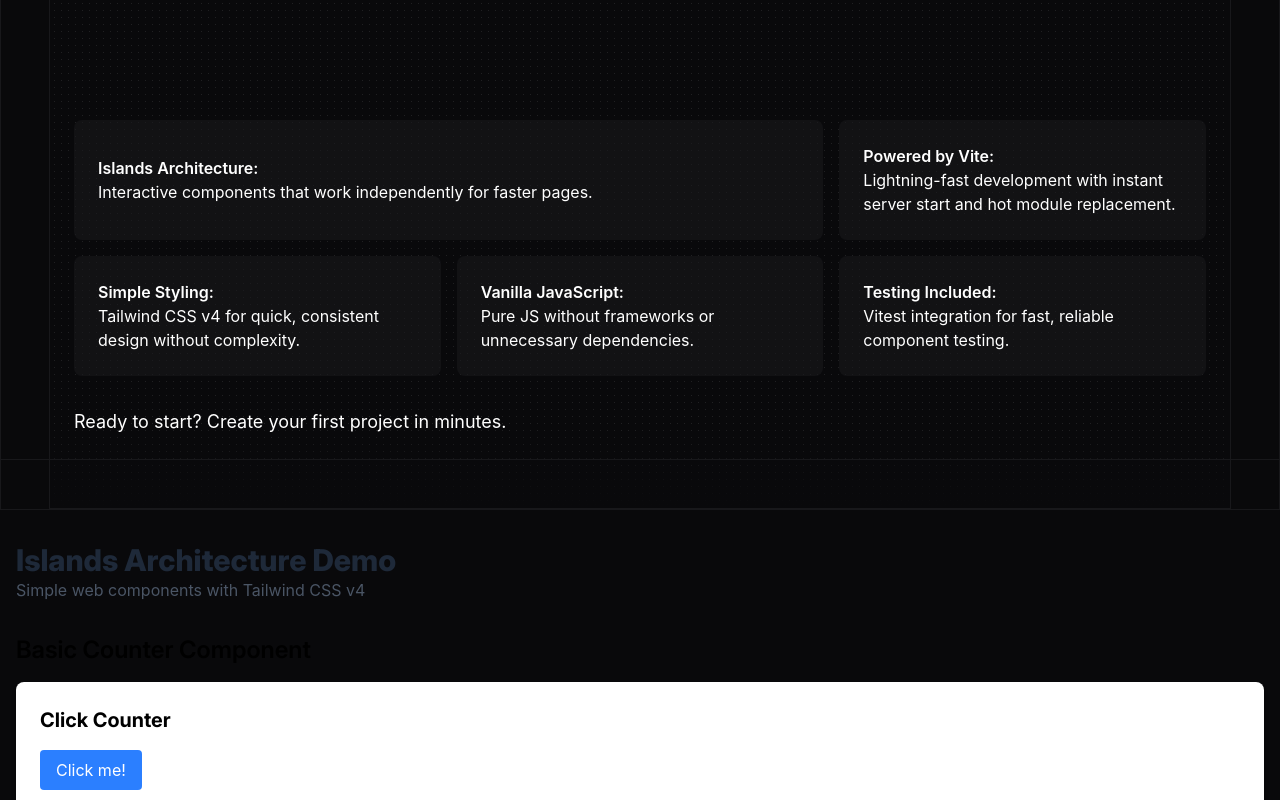
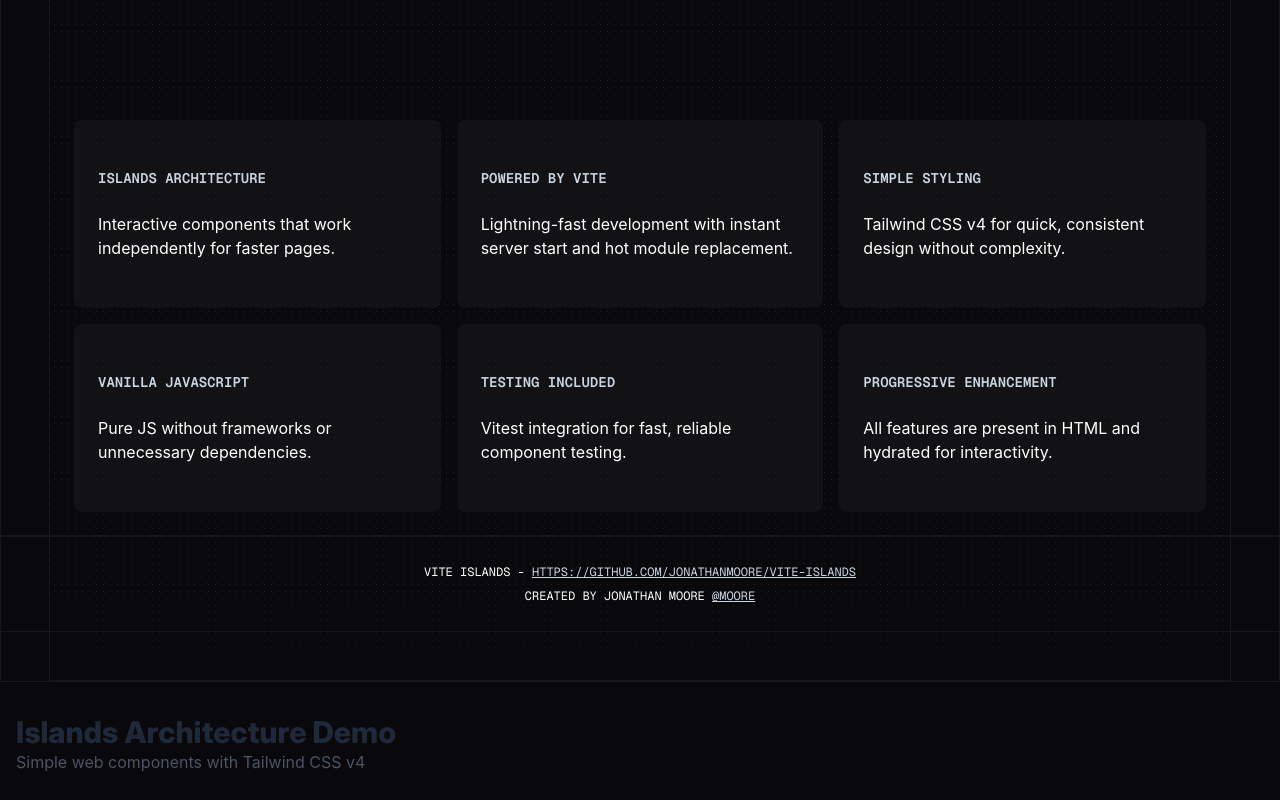
Before and after one commit to jonathanmoore/vite-island, a website built with Vite: page index.html in a window 1280 px wide. Shown: the part 640-1440 px from the top of the page. Built offline with nearby package versions, Linux system fonts and the light colour scheme.

Commit message:
Refactor index.html layout and enhance styling for improved readability and consistency

```diff
--- a/index.html
+++ b/index.html
@@ -71,59 +71,95 @@
               </click-count>
             </div>
 
-            <div
-              class="grid grid-cols-1 gap-4 md:grid-cols-2 md:grid-rows-2 lg:grid-cols-3 lg:grid-rows-2"
-            >
-              <!-- Top row: 2 across on md+, 1 full width on mobile -->
+            <div class="grid grid-cols-1 gap-4 md:grid-cols-3">
               <div
-                class="flex flex-col justify-center rounded-lg bg-zinc-900/60 p-6 md:col-span-1 lg:col-span-2"
+                class="flex flex-col justify-center gap-6 rounded-lg bg-zinc-900/60 px-6 py-12"
               >
-                <span class="font-semibold">Islands Architecture:</span>
+                <span
+                  class="font-mono text-sm font-semibold text-slate-300 uppercase"
+                  >Islands Architecture</span
+                >
                 <span
                   >Interactive components that work independently for faster
                   pages.</span
                 >
               </div>
               <div
-                class="flex flex-col justify-center rounded-lg bg-zinc-900/60 p-6 md:col-span-1 lg:col-span-1"
+                class="flex flex-col justify-center gap-6 rounded-lg bg-zinc-900/60 px-6 py-12"
               >
-                <span class="font-semibold">Powered by Vite:</span>
+                <span
+                  class="font-mono text-sm font-semibold text-slate-300 uppercase"
+                  >Powered by Vite</span
+                >
                 <span
                   >Lightning-fast development with instant server start and hot
                   module replacement.</span
                 >
               </div>
-              <!-- Bottom row: 3 across on lg, 2 across on md, stacked on mobile -->
               <div
-                class="flex flex-col justify-center rounded-lg bg-zinc-900/60 p-6 md:col-span-1 lg:col-span-1"
+                class="flex flex-col justify-center gap-6 rounded-lg bg-zinc-900/60 px-6 py-12"
               >
-                <span class="font-semibold">Simple Styling:</span>
+                <span
+                  class="font-mono text-sm font-semibold text-slate-300 uppercase"
+                  >Simple Styling</span
+                >
                 <span
                   >Tailwind CSS v4 for quick, consistent design without
                   complexity.</span
                 >
               </div>
               <div
-                class="flex flex-col justify-center rounded-lg bg-zinc-900/60 p-6 md:col-span-1 lg:col-span-1"
+                class="flex flex-col justify-center gap-6 rounded-lg bg-zinc-900/60 px-6 py-12"
               >
-                <span class="font-semibold">Vanilla JavaScript:</span>
+                <span
+                  class="font-mono text-sm font-semibold text-slate-300 uppercase"
+                  >Vanilla JavaScript</span
+                >
                 <span
                   >Pure JS without frameworks or unnecessary dependencies.</span
                 >
               </div>
               <div
-                class="flex flex-col justify-center rounded-lg bg-zinc-900/60 p-6 md:col-span-2 lg:col-span-1"
+                class="flex flex-col justify-center gap-6 rounded-lg bg-zinc-900/60 px-6 py-12"
               >
-                <span class="font-semibold">Testing Included:</span>
+                <span
+                  class="font-mono text-sm font-semibold text-slate-300 uppercase"
+                  >Testing Included</span
+                >
                 <span
                   >Vitest integration for fast, reliable component
                   testing.</span
                 >
               </div>
+              <div
+                class="flex flex-col justify-center gap-6 rounded-lg bg-zinc-900/60 px-6 py-12"
+              >
+                <span
+                  class="font-mono text-sm font-semibold text-slate-300 uppercase"
+                  >Progressive Enhancement</span
+                >
+                <span
+                  >All features are present in HTML and hydrated for
+                  interactivity.</span
+                >
+              </div>
             </div>
+          </section>
 
-            <p class="mt-8 text-lg">
-              Ready to start? Create your first project in minutes.
+          <section
+            class="relative z-10 p-6 before:absolute before:top-0 before:-left-[100vw] before:block before:h-px before:w-[200vw] before:bg-zinc-900 after:absolute after:bottom-0 after:-left-[100vw] after:block after:h-px after:w-[200vw] after:bg-zinc-900"
+          >
+            <p class="text-center font-mono text-xs leading-loose uppercase">
+              Vite Islands -
+              <a
+                href="https://github.com/jonathanmoore/vite-islands"
+                class="text-slate-300 underline"
+                >https://github.com/jonathanmoore/vite-islands</a
+              ><br />
+              Created by Jonathan Moore
+              <a href="https://x.com/moore" class="text-slate-300 underline"
+                >@moore</a
+              >
             </p>
           </section>
 
```
